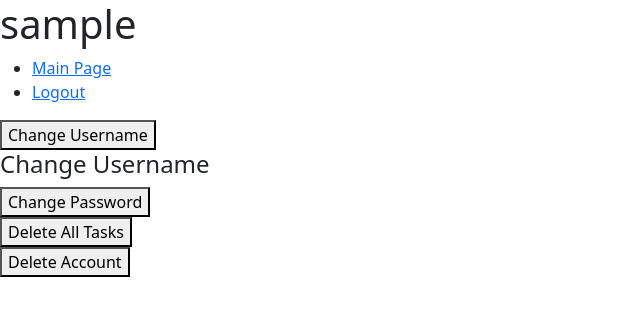
After one commit to RodrigoPdeOliveira/TaskList-Flask, a Flask app: page /user in a window 1280 px wide, after a click on "Change Username". The commit adds this page. Shown: the top 316 px of the page, without its empty margins (0-640 px from the left). Run offline with Flask 2, Linux system fonts and the light colour scheme; the visitor is signed in with stand-in values (Sample User, id 1); data comes from the database, SQL or seed files in the repository.

Commit message:
Added function to delete every task

```diff
--- a/app/__init__.py
+++ b/app/__init__.py
@@ -6,7 +6,7 @@ def create_app():
     app = Flask(__name__)
     app.config.from_mapping(
         DATABASE=os.path.join(app.instance_path, 'app.sqlite'),
-        SECRET_KEY='ADJ@!*ÇOjas9s9*5plmm,AS&*!&@*#HDFI'
+        SECRET_KEY='ADJ@!*ÇOjas9s*C5lpK0!H@q#l&*1Kq*t4R#9DFI'
     )
 
     try:
--- a/app/auth.py
+++ b/app/auth.py
@@ -1,10 +1,12 @@
 from .forms import RegisterForm, LoginForm
-from .functions import create_user, log_in, log_out
+from .functions import (
+    create_user, delete_all_tasks, log_in, log_out
+    )
 from .db import get_db
 from flask import Blueprint, render_template, redirect, url_for, g, session
 
 
-bp = Blueprint('auth', __name__, url_prefix='/auth')
+bp = Blueprint('auth', __name__)
 
 
 @bp.route('/register', methods=('POST', 'GET'))
@@ -27,10 +29,27 @@ def login():
     return render_template('auth/login.html', form=form)
 
 
+@bp.route('/user', methods=('POST', 'GET'))
+def user():
+    if g.user is not None:
+        return render_template('auth/user.html')
+    else:
+        return redirect(url_for('auth.login'))
+
+
 @bp.route('/logout')
 def logout():
     log_out()
     return redirect(url_for('auth.login'))
+
+
+@bp.route('/delete_tasks')
+def del_tasks():
+    if g.user is not None:
+        delete_all_tasks()
+        return redirect(url_for('auth.user'))
+    else:
+        return redirect(url_for('auth.login'))
 
 
 @bp.before_app_request
--- a/app/tasks.py
+++ b/app/tasks.py
@@ -16,6 +16,7 @@ def index():
             return redirect(url_for('tasks.index'))
     except BaseException:
         return redirect(url_for('auth.login'))
+
     return render_template('tasks/index.html', form=form, tasks=tasks)
 
 
--- a/app/templates/auth/login.html
+++ b/app/templates/auth/login.html
@@ -6,6 +6,9 @@
 
 {% block content %}
     <h1>Login Page</h1>
+    <ul>
+        <li><a href="{{ url_for('auth.register') }}">Register</a>
+    </ul>
     <form method="POST" action="">
         {{ form.csrf_token }}
         {{ form.name.label }} {{ form.name }}
--- a/app/templates/auth/register.html
+++ b/app/templates/auth/register.html
@@ -6,6 +6,9 @@
 
 {% block content %}
     <h1>Register Page</h1>
+    <ul>
+        <li><a href="{{ url_for('auth.login') }}">Log In</a>
+    </ul>
     <form method="POST" action="">
         {{ form.csrf_token }}
         {{ form.name.label }} {{ form.name }}
--- /dev/null
+++ b/app/templates/auth/user.html
@@ -0,0 +1,35 @@
+{% extends 'base.html' %}
+
+{% block title %}My Settings{% endblock %}
+
+{% block content %}
+    <h1>{{ g.user['username'] }}</h1>
+    <ul>
+        <li><a href="{{ url_for('tasks.index') }}">Main Page</a></li>
+        <li><a href="{{ url_for('auth.logout') }}">Logout</a></li>
+    </ul>
+    <div>
+        <button data-bs-toggle="collapse" data-bs-target="#changeusername">Change Username</button>
+        <div id="changeusername" class="collapse">
+            <h4>Change Username</h4>
+        </div>
+    </div>
+    <div>
+        <button data-bs-toggle="collapse" data-bs-target="#changepassword">Change Password</button>
+        <div id="changepassword" class="collapse">
+            <h4>Change Password</h4>
+        </div>
+    </div>
+    <div>
+        <button data-bs-toggle="collapse" data-bs-target="#deletetasks">Delete All Tasks</button>
+        <div id="deletetasks" class="collapse">
+            <a href="{{ url_for('auth.del_tasks') }}">Delete All Tasks</a>
+        </div>
+    </div>
+    <div>
+        <button data-bs-toggle="collapse" data-bs-target="#deleteaccount">Delete Account</button>
+        <div id="deleteaccount" class="collapse">
+            <h4>Delete Account</h4>
+        </div>
+    </div>
+{% endblock %}
--- a/app/templates/base.html
+++ b/app/templates/base.html
@@ -11,5 +11,6 @@
     {% block content %}
 
     {% endblock %}
+    <script src="https://cdn.jsdelivr.net/npm/bootstrap@5.1.3/dist/js/bootstrap.bundle.min.js" integrity="sha384-ka7Sk0Gln4gmtz2MlQnikT1wXgYsOg+OMhuP+IlRH9sENBO0LRn5q+8nbTov4+1p" crossorigin="anonymous"></script>
 </body>
 </html>
--- a/app/templates/tasks/index.html
+++ b/app/templates/tasks/index.html
@@ -8,7 +8,7 @@
     {% if g.user %}
         <h1>Main Page</h1>
         <ul>
-            <li><span>{{ g.user['username'] }}</span></li>
+            <li><a href="{{ url_for('auth.user') }}">{{ g.user['username'] }}</a></li>
             <li><a href="{{ url_for('auth.logout') }}">Logout</a></li>
         </ul>
 
```
Also changed, not shown: app/functions.py (+13 -0 lines).
